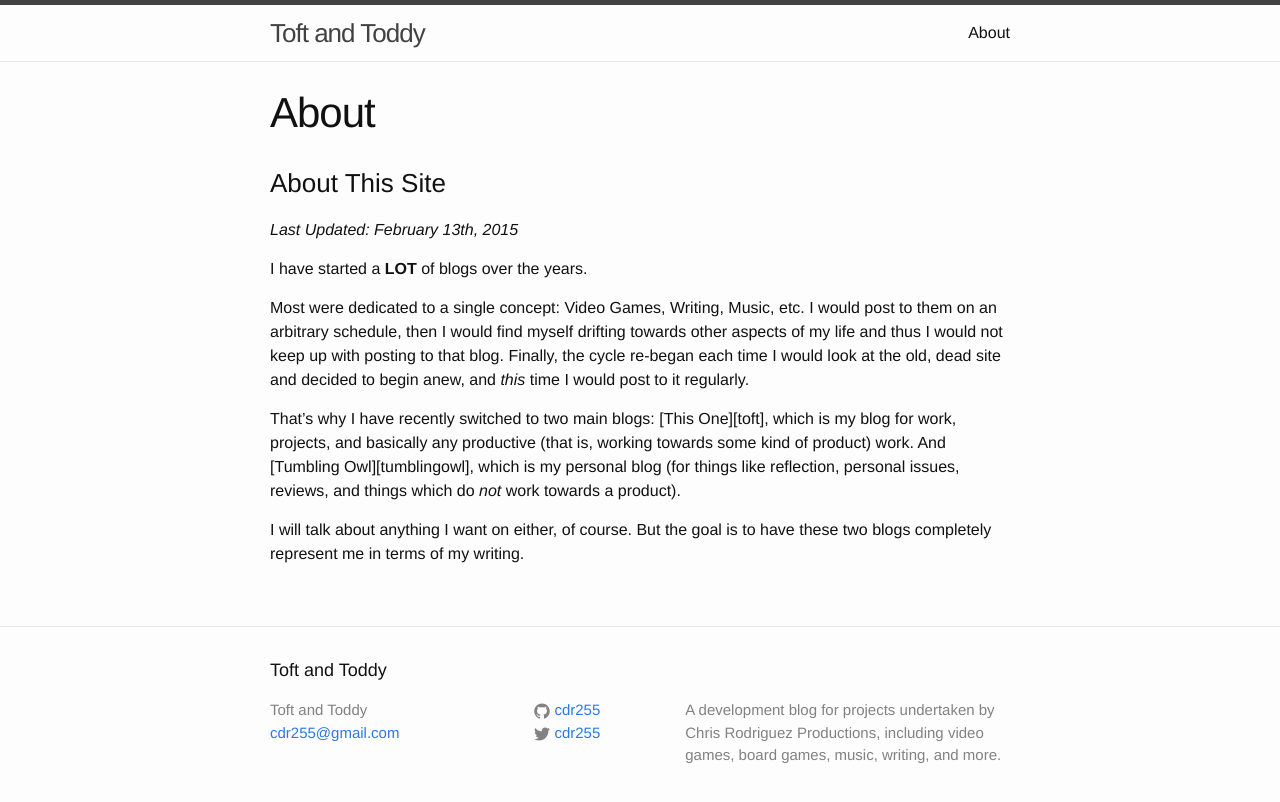
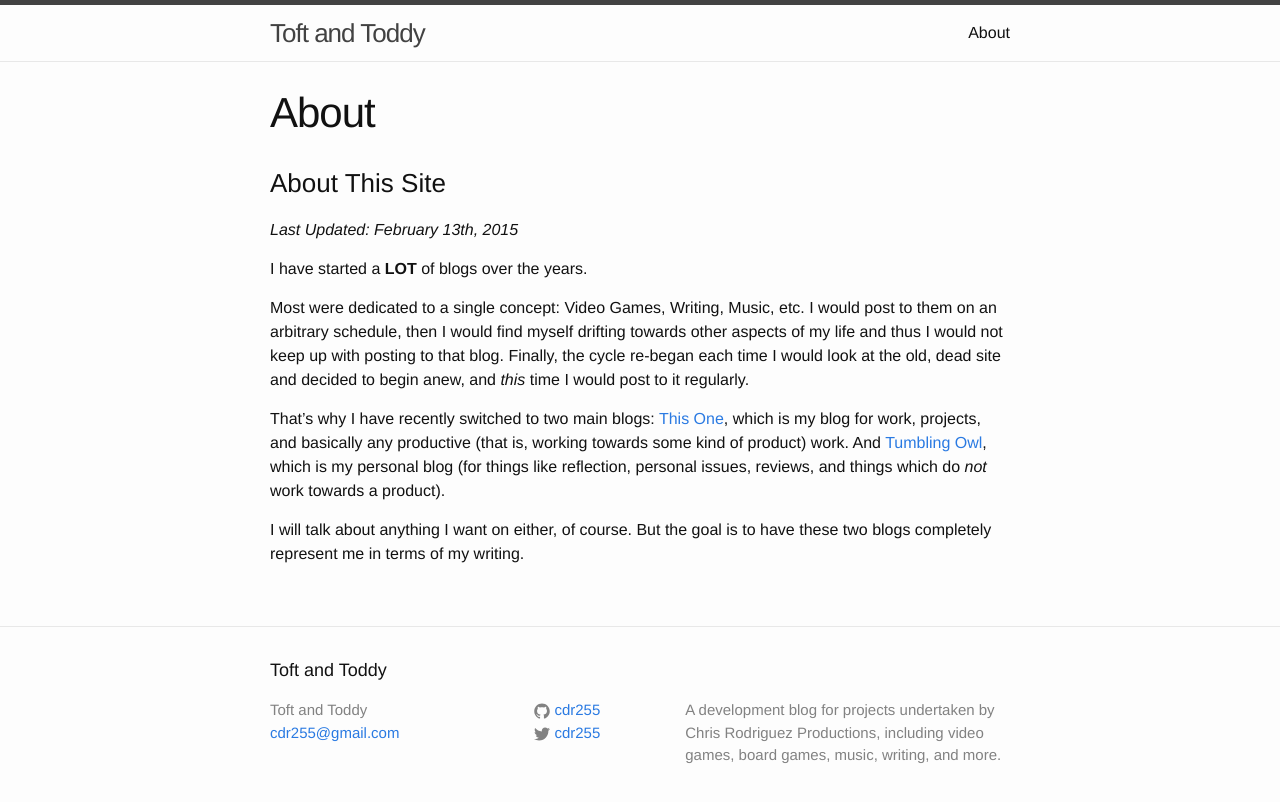
Before and after one commit to cdr255/toft-and-toddy-old, a Jekyll site: the page built from about.md, in a window 1280 px wide. Shown: the top 802 px of the page. Built offline with Jekyll 4.4.1, drawn with Linux system fonts in a browser that asks for light colours; part of the change alters nothing that is shown.

```diff
--- a/about.md
+++ b/about.md
@@ -27,3 +27,7 @@ _not_ work towards a product).
 I will talk about anything I want on either, of course. But the goal
 is to have these two blogs completely represent me in terms of my
 writing.
+
+
+[toft]: toftandtoddy.com " "
+[tumblingowl]: tumblingowl.com " "
```
